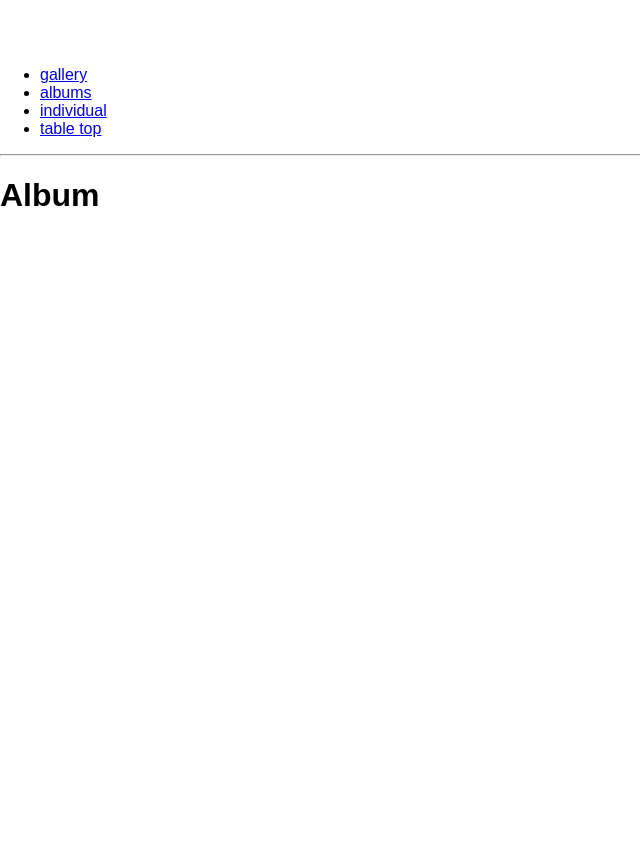
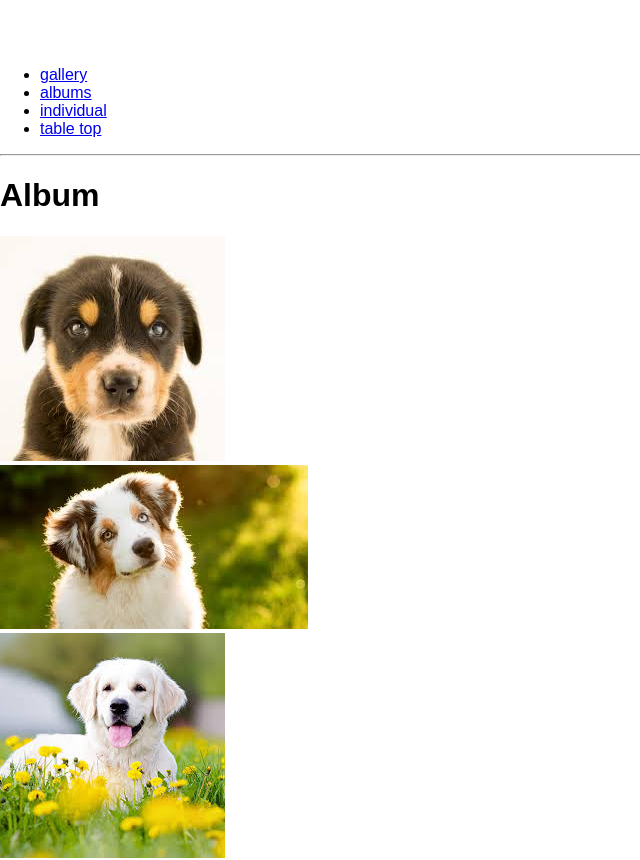
Before and after one commit to chasejohnson3/Photo-Album, a React (Create React App) app in the folder photo-album/: page /album in a window 1280 px wide. Shown: the top 860 px of the page, without its empty margins (0-640 px from the left). Before the commit the page ends 800 px from the top, so only its background shows below. Built offline with nearby package versions, Linux system fonts and the light colour scheme.

Commit message:
working album page function

```diff
--- a/photo-album/src/Album.js
+++ b/photo-album/src/Album.js
@@ -1,20 +1,25 @@
 import React, { Component } from 'react';
-import PhotoIndividual from "./Photo.js"
 
+import Photo from "./Photo.js"
+
+import image1 from "./hardcoded_photos/dog1.jpg"
+import image2 from "./hardcoded_photos/dog2.jpg"
+import image3 from "./hardcoded_photos/dog3.jpg"
+import image4 from "./hardcoded_photos/dog4.jpg"
 
 class Album extends Component {
     constructor(props){
         super(props);
         this.state={
-           images: []
+			images: [image1, image2, image3, image4]
         }
     }
     render(){
+		const renderImage = (imageURL) => {return <Photo image = {imageURL}/>}
         return (
-            <div>
-                <Photo/>
-            </div>
-
+			<div onClick = {() => alert("test")} >
+			{this.state.images.map(renderImage)}
+			</div>
         );
     }
 }
--- a/photo-album/src/Photo.js
+++ b/photo-album/src/Photo.js
@@ -6,7 +6,6 @@ class Photo extends Component {
     constructor(props){
         super(props);
         this.state = {
-            image : image1,
             favorite : false,
             comment: ""
         }
@@ -15,7 +14,7 @@ class Photo extends Component {
     render(){
         return(
             <div>
-                <img src={this.state.image}/>
+                <img src={this.props.image}/>
             </div>
         )
     }
--- a/photo-album/src/components/AlbumComponent.js
+++ b/photo-album/src/components/AlbumComponent.js
@@ -1,11 +1,12 @@
 import React from 'react';
-
-const Album = () => {
+import Album from '../Album'
+const AlbumComponent = () => {
     return (
         <div className="jumbotron">
             <h1 className="display-3">Album</h1>
+			<Album/>
         </div>
     );
 }
 
-export default Album;
+export default AlbumComponent;
--- a/photo-album/src/components/App.js
+++ b/photo-album/src/components/App.js
@@ -4,7 +4,7 @@ import '../styles/App.css';
 import TableTop from './TableTopComponent';
 import Individual from './IndividualComponent';
 import Gallery from './GalleryComponent';
-import Album from './AlbumComponent';
+import AlbumComponent from './AlbumComponent';
 
 
 // import route Components here
@@ -37,7 +37,7 @@ class App extends Component {
           <Switch>
             <Route exact path="/" component={Gallery} />
             <Route path="/gallery" component={Gallery}/>
-            <Route path="/album" component={Album} />
+            <Route path="/album" component={AlbumComponent} />
             <Route path="/individual" component={Individual} />
             <Route path="/tabletop" component={TableTop} />
           </Switch>
```
Also changed, not shown: photo-album/src/Gallery.js (+5 -3 lines).
